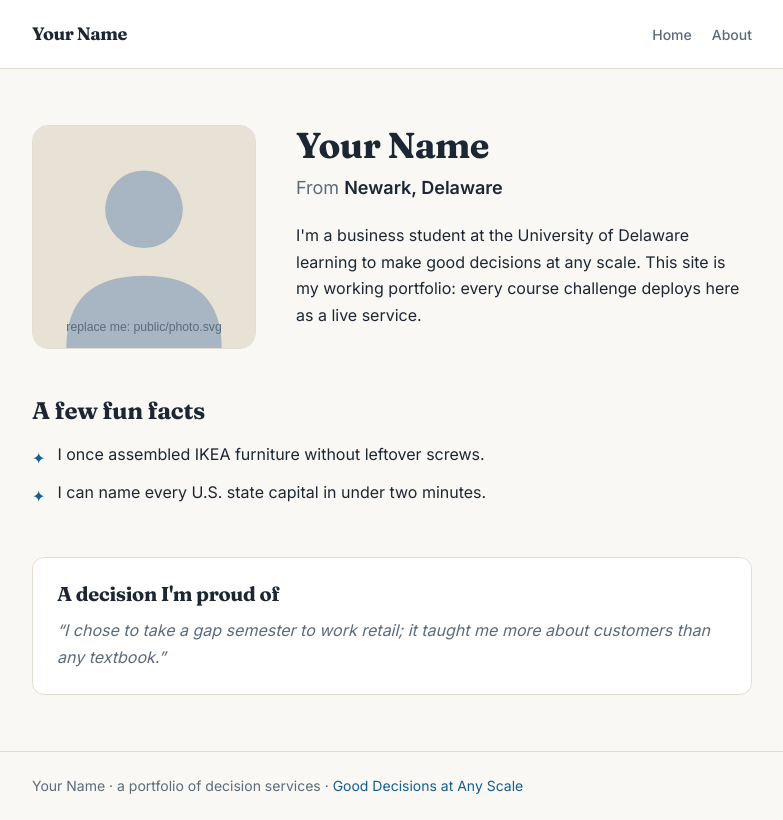
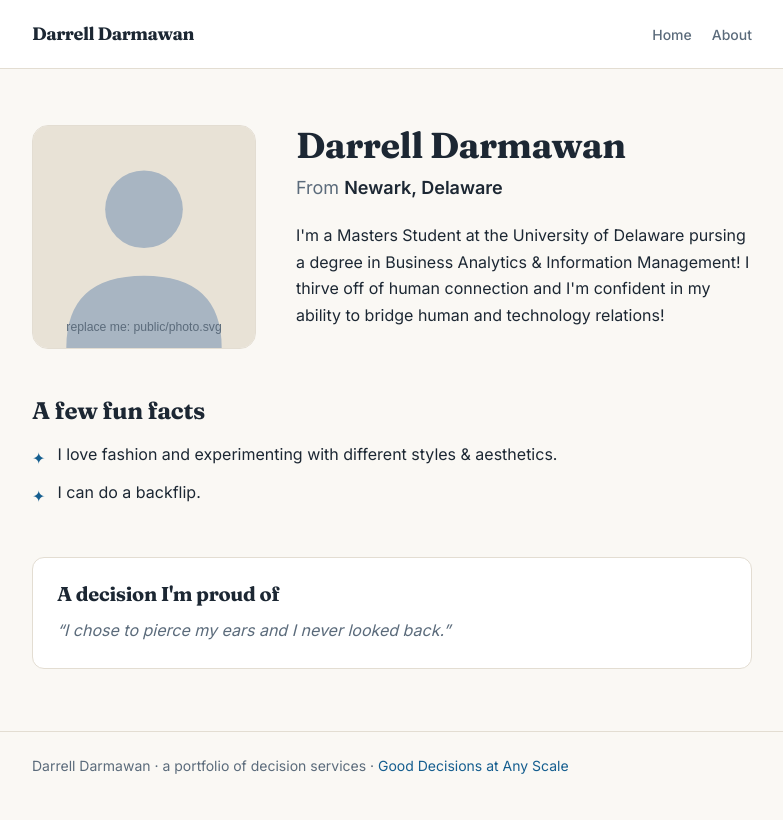
Before and after one commit to relldarm/my-site, a Next.js app: page /about in a window 1280 px wide. Shown: the whole page, without its empty margins (248-1031 px from the left). Built offline with nearby package versions, Linux system fonts and the light colour scheme.

Commit message:
Update profile and env example

```diff
--- a/src/profile.ts
+++ b/src/profile.ts
@@ -16,10 +16,10 @@
 
 export const profile = {
   /** Your name as you want it to appear everywhere. */
-  displayName: "Your Name",
+  displayName: "Darrell Darmawan",
 
   /** Your UD email — must match the one you signed into the course with. */
-  email: "you@udel.edu",
+  email: "ddarm@udel.edu",
 
   /** Where you're from. Shows on your roster card and /about. */
   hometown: "Newark, Delaware",
@@ -29,13 +29,13 @@ export const profile = {
    * how classmates find something to say hello about.
    */
   funFacts: [
-    "I once assembled IKEA furniture without leftover screws.",
-    "I can name every U.S. state capital in under two minutes.",
+    "I love fashion and experimenting with different styles & aesthetics.",
+    "I can do a backflip.",
   ],
 
   /** One decision you're proud of, in a sentence. */
   decisionImProudOf:
-    "I chose to take a gap semester to work retail; it taught me more about customers than any textbook.",
+    "I chose to pierce my ears and I never looked back.",
 
   /**
    * Your photo. Replace public/photo.svg with a real photo of you
@@ -52,18 +52,18 @@ export const profile = {
   rosterVisibility: "class" as "class" | "professor-only",
 
   /** A one-line tagline for your home page. Make it yours. */
-  tagline: "Building a portfolio of decision services, one lane at a time.",
+  tagline: "Curating & Traversing the lanes of a Decison Services System.",
 
   /**
    * A short bio for your home page: two or three sentences, written like
    * a person, not a resume. What are you studying? What do you care about?
    */
-  bio: "I'm a business student at the University of Delaware learning to make good decisions at any scale. This site is my working portfolio: every course challenge deploys here as a live service.",
+  bio: "I'm a Masters Student at the University of Delaware pursing a degree in Business Analytics & Information Management! I thirve off of human connection and I'm confident in my ability to bridge human and technology relations!",
 
   /**
    * Your GitHub repo URL. The course platform reads this from /api/health to
    * verify you have ≥ 5 commits spread over days (not one bulk dump).
    * Example: "https://github.com/your-username/your-repo"
    */
-  repoUrl: "https://github.com/your-username/your-repo",
+  repoUrl: "https://github.com/relldarm/my-site",
 };
```
Also changed, not shown: 1 other file (tests, documents, lock files or other folders).
